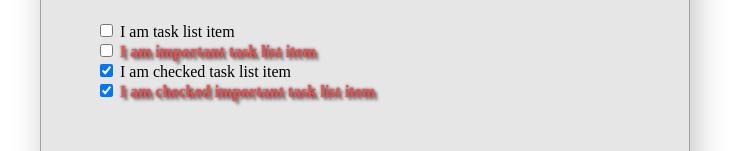
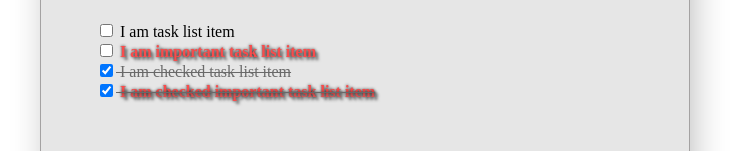
Before and after one commit to irreligious86/TodoList_testTask, a plain HTML site: page index.html in a window 1280 px wide. Shown: the part 142-293 px from the top of the page, without its empty margins (275-1014 px from the left). Drawn offline with Linux system fonts and the light colour scheme.

Commit message:
save my interpolation

```diff
--- a/style.css
+++ b/style.css
@@ -11,6 +11,11 @@ body {
     font-weight: bold;
     color: #f84c4c;
     text-shadow: 0 0 3px rgba(0, 0, 0, 0.8), 3px 3px 3px dimgrey;
+}
+
+.checked {
+    text-decoration: line-through;
+    color: dimgrey;
 }
 
 .wrapper {
```
